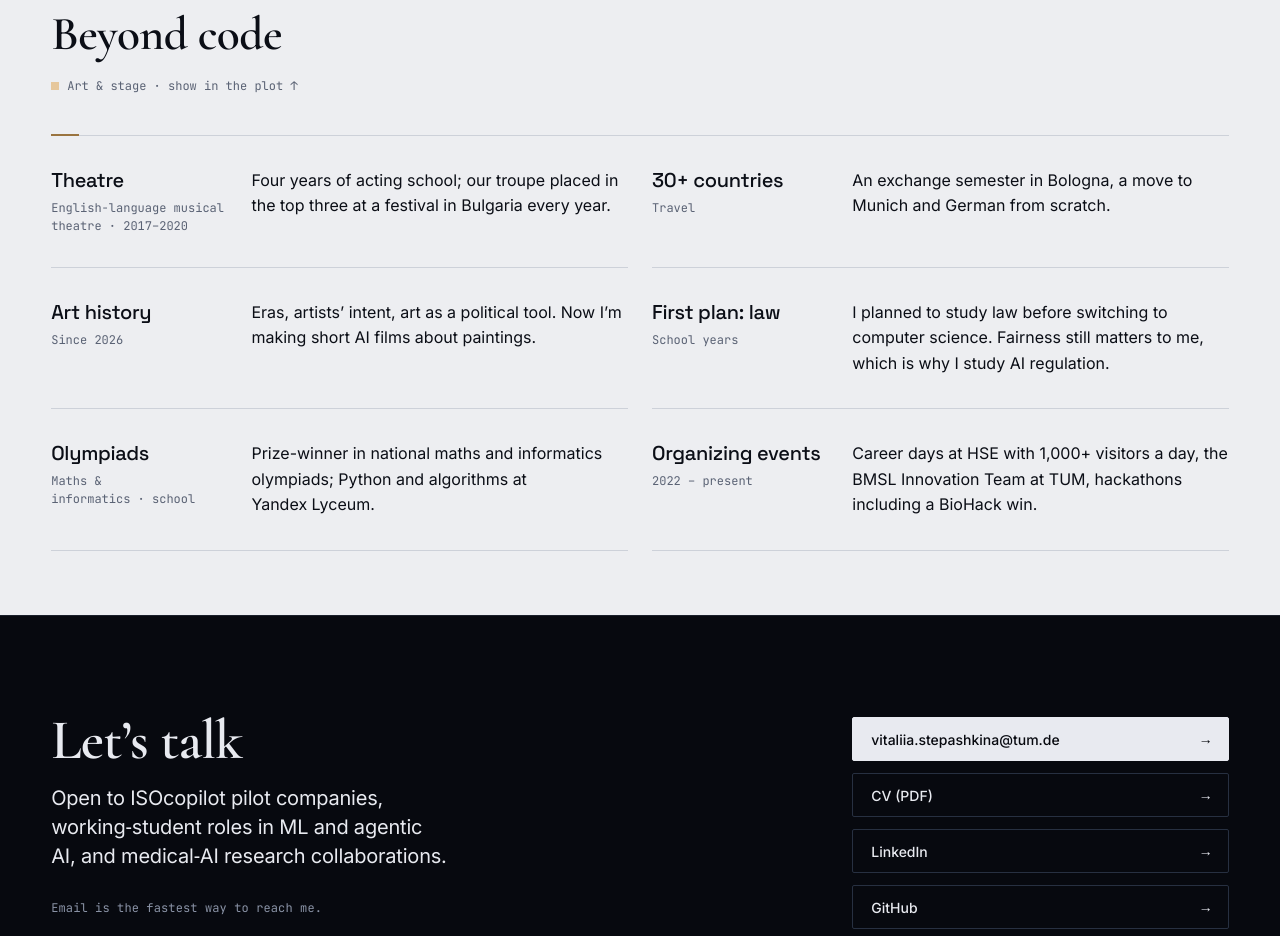
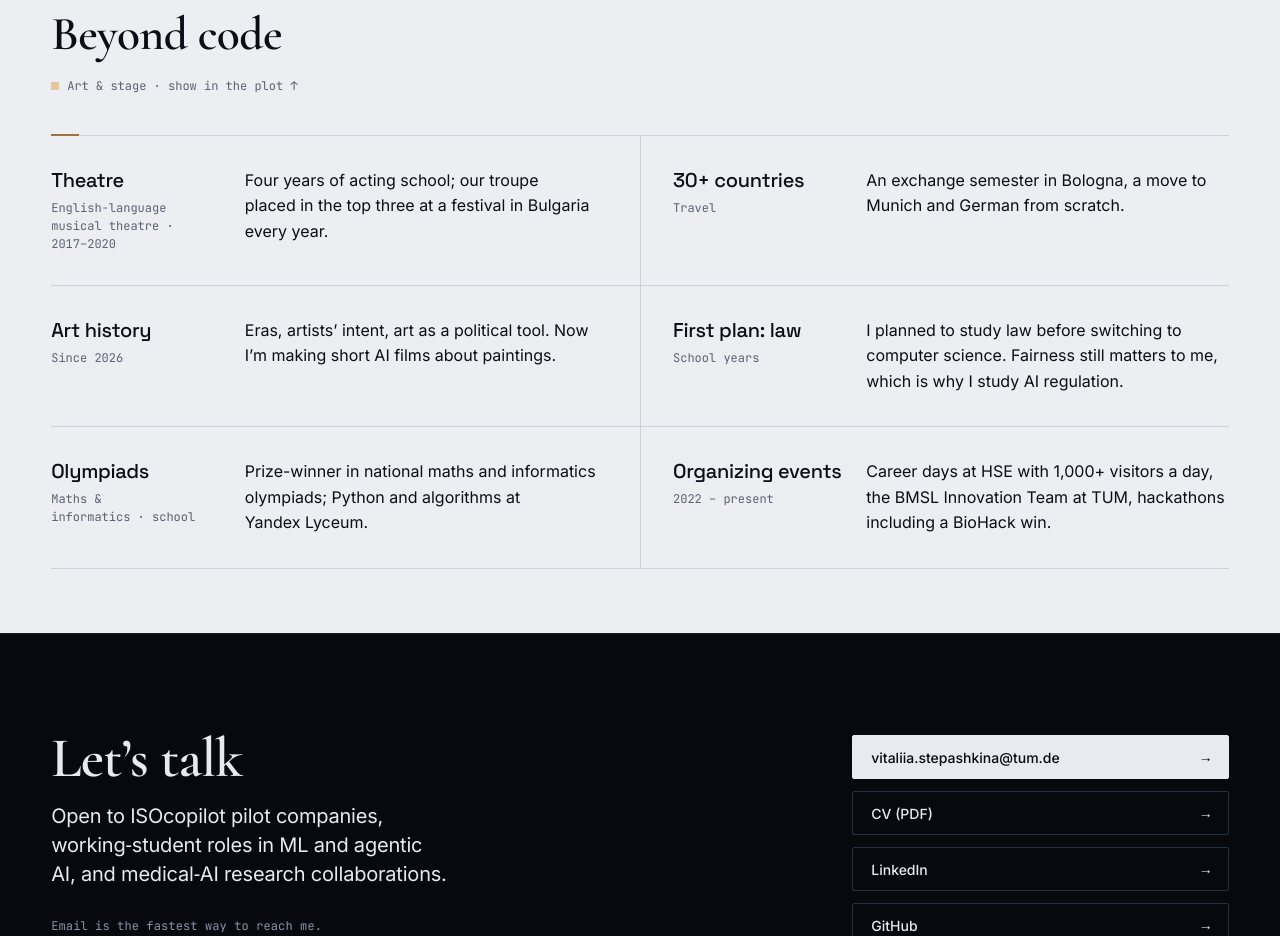
Before and after one commit to imunellka/hi-vitalia, a plain HTML site: page index.html in a window 1280 px wide. Shown: the part 6000-6936 px from the top of the page. Drawn offline with Linux system fonts and the light colour scheme; animation ran at ten frames a second.

Commit message:
beyond code has been fixed

```diff
--- a/css/site.css
+++ b/css/site.css
@@ -386,3 +386,10 @@ html{overflow-x:clip}
 
 /* Round 17: smooth scrolling for in-page links (nav, CTA, back to top); off for reduced motion */
 @media (prefers-reduced-motion:no-preference){html{scroll-behavior:smooth}}
+
+/* Round 18: Beyond code — each label reads as its own cell: hairline between the two columns */
+@media (min-width:721px){
+ .labels{column-gap:0}
+ .label:nth-child(odd){padding-right:var(--sp-6)}
+ .label:nth-child(even){padding-left:var(--sp-6);border-left:1px solid var(--paper-line)}
+}
```
